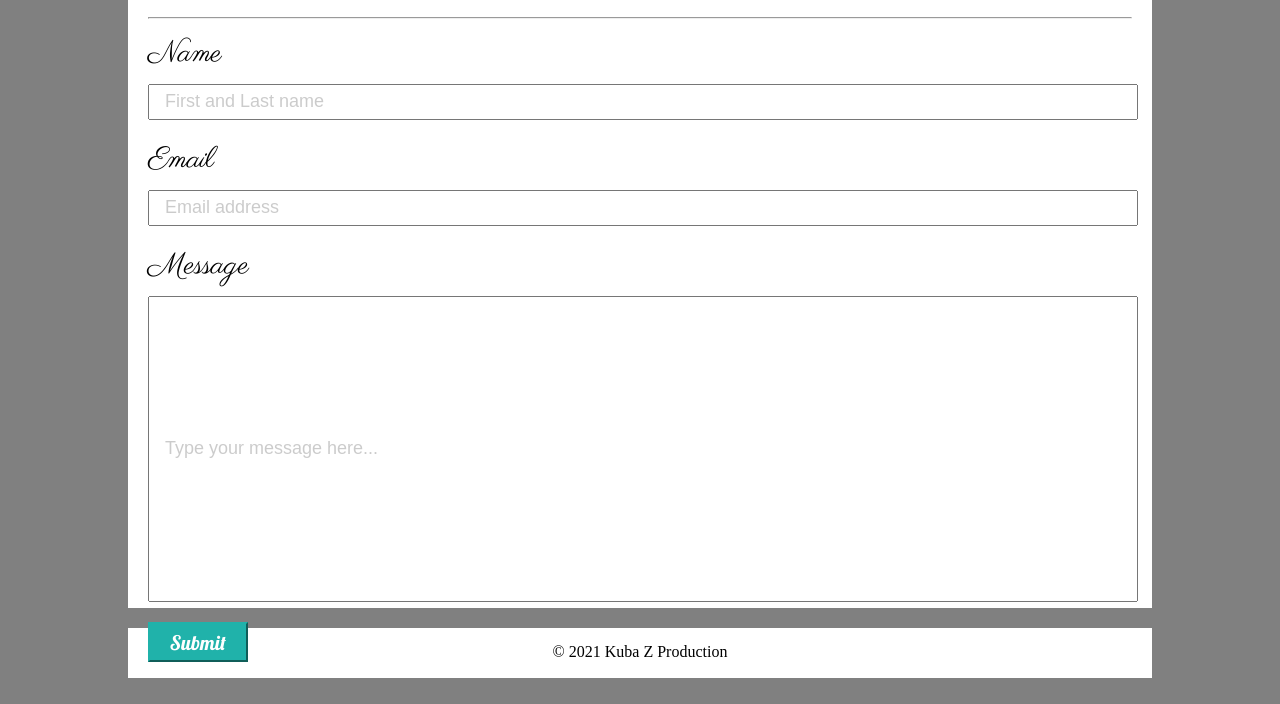
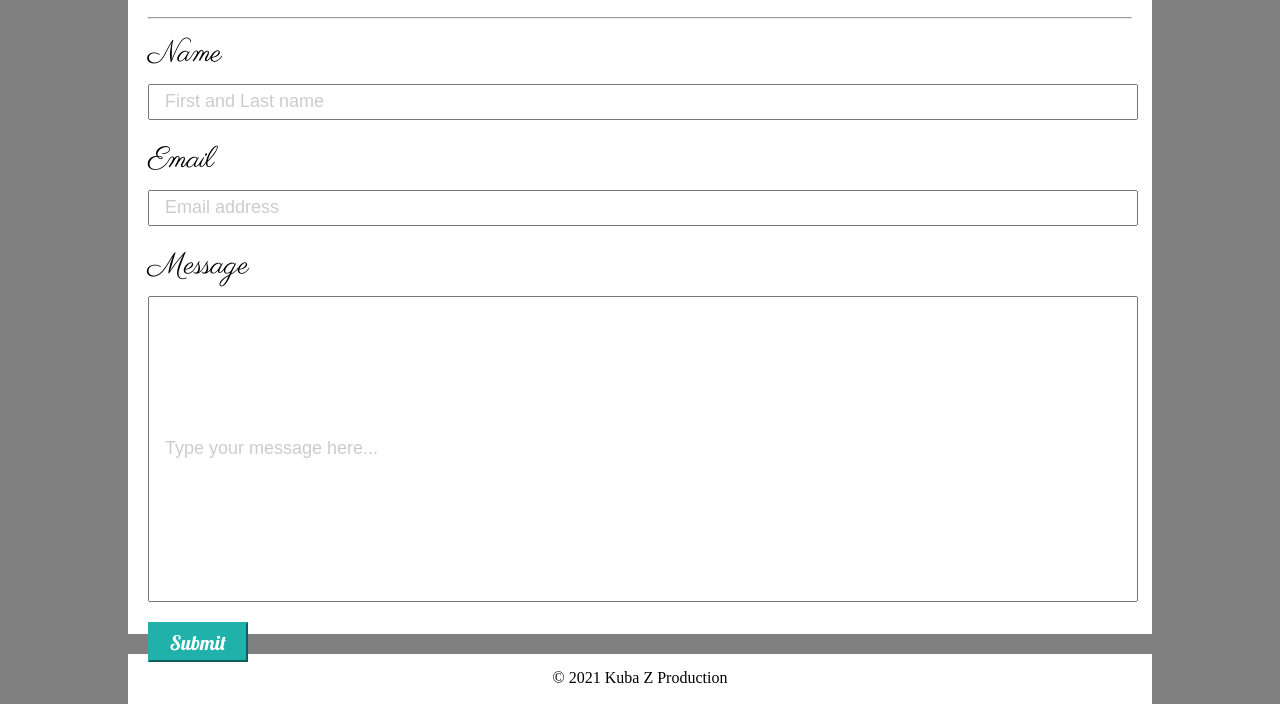
Before and after one commit to kZhaanbaev/fun-task-khali, a plain HTML site: page contact.html in a window 1280 px wide. Shown: the part 172-876 px from the top of the page. Before the commit the page ends 850 px from the top, so only its background shows below. Drawn offline with Linux system fonts and the light colour scheme.

Commit message:
fixed where content was over-flowing the container

```diff
--- a/style.css
+++ b/style.css
@@ -1,6 +1,22 @@
+/* html, body {
+    margin: 0px;
+    padding: 0px;
+}
+
+html {
+    height: 100%;
+}
+
+body {
+    min-height: 100%;
+} */
+
+html {
+    min-height: 100%;
+}
+
 body {
     background: grey;
-    height: 100vh;
     margin: 0;
 }
 
@@ -56,8 +72,7 @@ main {
     font-family: "Parisienne";
     font-size: x-large;
     margin-top:30px;
-    height: 85vh;
-    /* overflow: scroll; */
+    /* height: 85%; */
 }
 
 
@@ -166,6 +181,7 @@ form > input {
     margin-top: 40px;
     margin: auto;
     width: 100%;
+    height: 75vh;
 }
 
 form > label {
```
